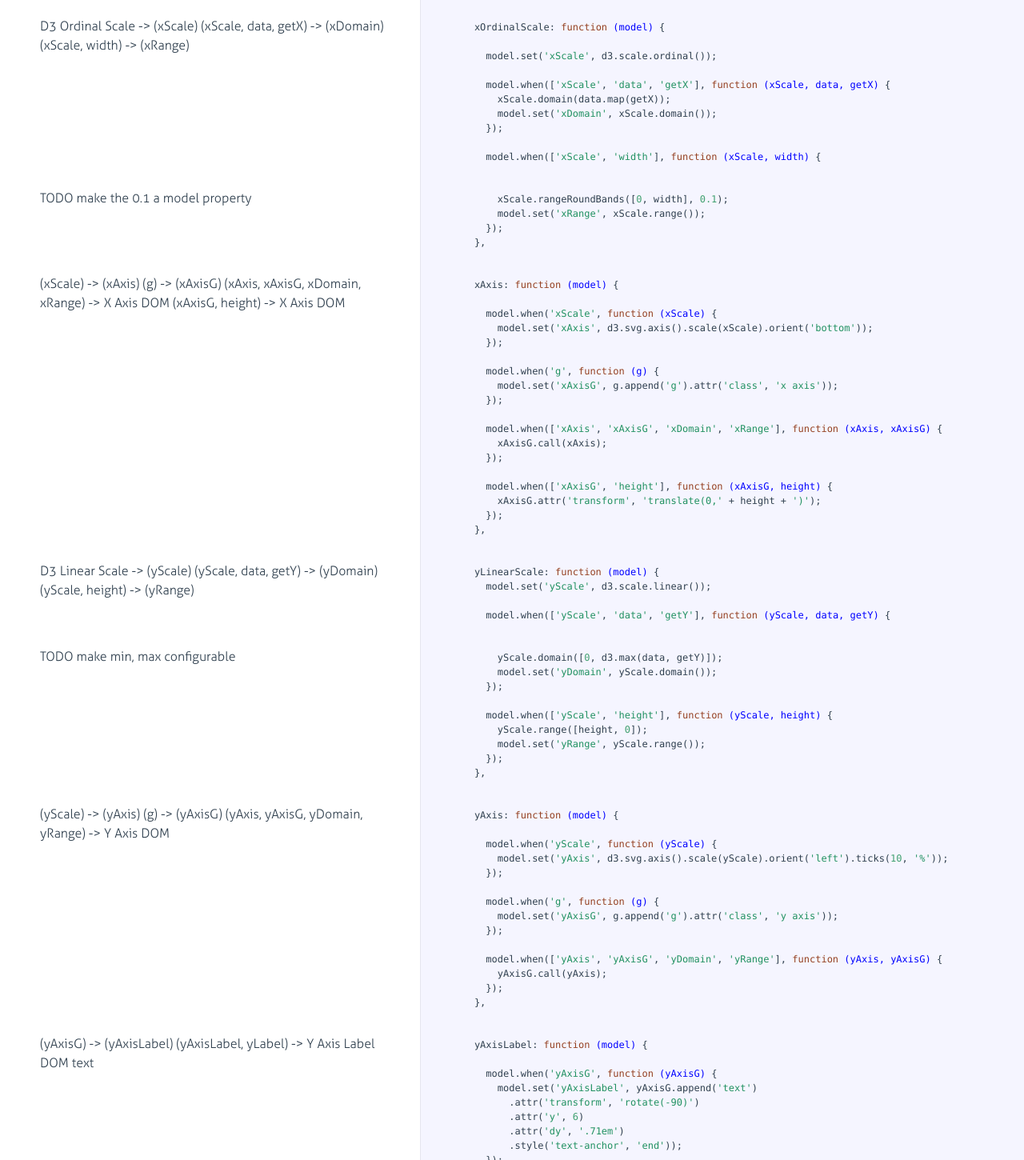
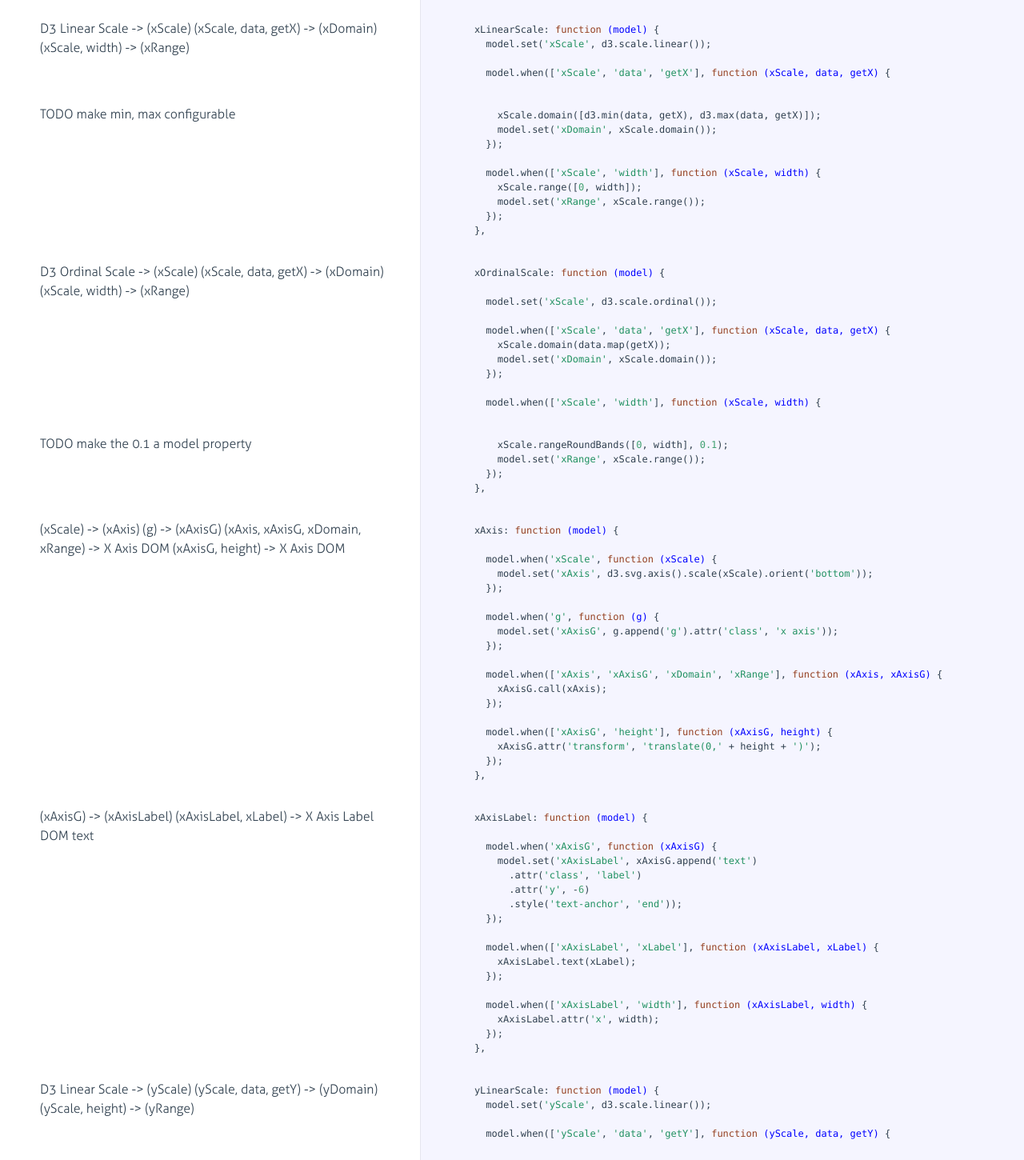
Before and after one commit to curran/reactivis-old, a website: page docs/reactivis.html in a window 1280 px wide. Shown: the part 660-2110 px from the top of the page at 80% size. Drawn offline with Linux system fonts and the light colour scheme.

Commit message:
Updated docs

```diff
--- a/docs/reactivis.html
+++ b/docs/reactivis.html
@@ -27,6 +27,8 @@
               <div class="pilwrap ">
                 <a class="pilcrow" href="#section-1">&#182;</a>
               </div>
+              <p>Reusable reactive model data flow subgraphs
+for constructung reactive data visualizations.</p>
 
             </div>
 
@@ -96,6 +98,49 @@
               <div class="pilwrap ">
                 <a class="pilcrow" href="#section-4">&#182;</a>
               </div>
+              <p>D3 Linear Scale -&gt; (xScale)
+(xScale, data, getX) -&gt; (xDomain)
+(xScale, width) -&gt; (xRange)</p>
+
+            </div>
+
+            <div class="content"><div class='highlight'><pre>    xLinearScale: <span class="hljs-function"><span class="hljs-keyword">function</span> <span class="hljs-params">(model)</span> {</span>
+      model.set(<span class="hljs-string">'xScale'</span>, d3.scale.linear());
+
+      model.when([<span class="hljs-string">'xScale'</span>, <span class="hljs-string">'data'</span>, <span class="hljs-string">'getX'</span>], <span class="hljs-function"><span class="hljs-keyword">function</span> <span class="hljs-params">(xScale, data, getX)</span> {</span></pre></div></div>
+
+        </li>
+
+
+        <li id="section-5">
+            <div class="annotation">
+
+              <div class="pilwrap ">
+                <a class="pilcrow" href="#section-5">&#182;</a>
+              </div>
+              <p>TODO make min, max configurable</p>
+
+            </div>
+
+            <div class="content"><div class='highlight'><pre>        xScale.domain([d3.min(data, getX), d3.max(data, getX)]);
+        model.set(<span class="hljs-string">'xDomain'</span>, xScale.domain());
+      });
+
+      model.when([<span class="hljs-string">'xScale'</span>, <span class="hljs-string">'width'</span>], <span class="hljs-function"><span class="hljs-keyword">function</span> <span class="hljs-params">(xScale, width)</span> {</span>
+        xScale.range([<span class="hljs-number">0</span>, width]);
+        model.set(<span class="hljs-string">'xRange'</span>, xScale.range());
+      });
+    },</pre></div></div>
+
+        </li>
+
+
+        <li id="section-6">
+            <div class="annotation">
+
+              <div class="pilwrap ">
+                <a class="pilcrow" href="#section-6">&#182;</a>
+              </div>
               <p>D3 Ordinal Scale -&gt; (xScale)
 (xScale, data, getX) -&gt; (xDomain)
 (xScale, width) -&gt; (xRange)</p>
@@ -116,11 +161,11 @@
         </li>
 
 
-        <li id="section-5">
+        <li id="section-7">
             <div class="annotation">
 
               <div class="pilwrap ">
-                <a class="pilcrow" href="#section-5">&#182;</a>
+                <a class="pilcrow" href="#section-7">&#182;</a>
               </div>
               <p>TODO make the 0.1 a model property</p>
 
@@ -134,11 +179,11 @@
         </li>
 
 
-        <li id="section-6">
+        <li id="section-8">
             <div class="annotation">
 
               <div class="pilwrap ">
-                <a class="pilcrow" href="#section-6">&#182;</a>
+                <a class="pilcrow" href="#section-8">&#182;</a>
               </div>
               <p>(xScale) -&gt; (xAxis)
 (g) -&gt; (xAxisG)
@@ -169,11 +214,43 @@
         </li>
 
 
-        <li id="section-7">
+        <li id="section-9">
             <div class="annotation">
 
               <div class="pilwrap ">
-                <a class="pilcrow" href="#section-7">&#182;</a>
+                <a class="pilcrow" href="#section-9">&#182;</a>
+              </div>
+              <p>(xAxisG) -&gt; (xAxisLabel)
+(xAxisLabel, xLabel) -&gt; X Axis Label DOM text</p>
+
+            </div>
+
+            <div class="content"><div class='highlight'><pre>    xAxisLabel: <span class="hljs-function"><span class="hljs-keyword">function</span> <span class="hljs-params">(model)</span> {</span>
+
+      model.when(<span class="hljs-string">'xAxisG'</span>, <span class="hljs-function"><span class="hljs-keyword">function</span> <span class="hljs-params">(xAxisG)</span> {</span>
+        model.set(<span class="hljs-string">'xAxisLabel'</span>, xAxisG.append(<span class="hljs-string">'text'</span>)
+          .attr(<span class="hljs-string">'class'</span>, <span class="hljs-string">'label'</span>)
+          .attr(<span class="hljs-string">'y'</span>, -<span class="hljs-number">6</span>)
+          .style(<span class="hljs-string">'text-anchor'</span>, <span class="hljs-string">'end'</span>));
+      });
+
+      model.when([<span class="hljs-string">'xAxisLabel'</span>, <span class="hljs-string">'xLabel'</span>], <span class="hljs-function"><span class="hljs-keyword">function</span> <span class="hljs-params">(xAxisLabel, xLabel)</span> {</span>
+        xAxisLabel.text(xLabel);
+      });
+
+      model.when([<span class="hljs-string">'xAxisLabel'</span>, <span class="hljs-string">'width'</span>], <span class="hljs-function"><span class="hljs-keyword">function</span> <span class="hljs-params">(xAxisLabel, width)</span> {</span>
+        xAxisLabel.attr(<span class="hljs-string">'x'</span>, width);
+      });
+    },</pre></div></div>
+
+        </li>
+
+
+        <li id="section-10">
+            <div class="annotation">
+
+              <div class="pilwrap ">
+                <a class="pilcrow" href="#section-10">&#182;</a>
               </div>
               <p>D3 Linear Scale -&gt; (yScale)
 (yScale, data, getY) -&gt; (yDomain)
@@ -189,17 +266,17 @@
         </li>
 
 
-        <li id="section-8">
+        <li id="section-11">
             <div class="annotation">
 
               <div class="pilwrap ">
-                <a class="pilcrow" href="#section-8">&#182;</a>
+                <a class="pilcrow" href="#section-11">&#182;</a>
               </div>
               <p>TODO make min, max configurable</p>
 
             </div>
 
-            <div class="content"><div class='highlight'><pre>        yScale.domain([<span class="hljs-number">0</span>, d3.max(data, getY)]);
+            <div class="content"><div class='highlight'><pre>        yScale.domain([d3.min(data, getY), d3.max(data, getY)]);
         model.set(<span class="hljs-string">'yDomain'</span>, yScale.domain());
       });
 
@@ -212,11 +289,11 @@
         </li>
 
 
-        <li id="section-9">
+        <li id="section-12">
             <div class="annotation">
 
               <div class="pilwrap ">
-                <a class="pilcrow" href="#section-9">&#182;</a>
+                <a class="pilcrow" href="#section-12">&#182;</a>
               </div>
               <p>(yScale) -&gt; (yAxis)
 (g) -&gt; (yAxisG)
@@ -227,8 +304,22 @@
             <div class="content"><div class='highlight'><pre>    yAxis: <span class="hljs-function"><span class="hljs-keyword">function</span> <span class="hljs-params">(model)</span> {</span>
 
       model.when(<span class="hljs-string">'yScale'</span>, <span class="hljs-function"><span class="hljs-keyword">function</span> <span class="hljs-params">(yScale)</span> {</span>
-        model.set(<span class="hljs-string">'yAxis'</span>, d3.svg.axis().scale(yScale).orient(<span class="hljs-string">'left'</span>).ticks(<span class="hljs-number">10</span>, <span class="hljs-string">'%'</span>));
-      });
+        model.set(<span class="hljs-string">'yAxis'</span>, d3.svg.axis().scale(yScale).orient(<span class="hljs-string">'left'</span>));</pre></div></div>
+
+        </li>
+
+
+        <li id="section-13">
+            <div class="annotation">
+
+              <div class="pilwrap ">
+                <a class="pilcrow" href="#section-13">&#182;</a>
+              </div>
+              <p>TODO add .ticks(10, ‘%’));</p>
+
+            </div>
+
+            <div class="content"><div class='highlight'><pre>      });
 
       model.when(<span class="hljs-string">'g'</span>, <span class="hljs-function"><span class="hljs-keyword">function</span> <span class="hljs-params">(g)</span> {</span>
         model.set(<span class="hljs-string">'yAxisG'</span>, g.append(<span class="hljs-string">'g'</span>).attr(<span class="hljs-string">'class'</span>, <span class="hljs-string">'y axis'</span>));
@@ -242,11 +333,11 @@
         </li>
 
 
-        <li id="section-10">
+        <li id="section-14">
             <div class="annotation">
 
               <div class="pilwrap ">
-                <a class="pilcrow" href="#section-10">&#182;</a>
+                <a class="pilcrow" href="#section-14">&#182;</a>
               </div>
               <p>(yAxisG) -&gt; (yAxisLabel)
 (yAxisLabel, yLabel) -&gt; Y Axis Label DOM text</p>
--- a/src/reactivis.js
+++ b/src/reactivis.js
@@ -1,3 +1,5 @@
+// Reusable reactive model data flow subgraphs
+// for constructung reactive data visualizations.
 define(['d3'], function(d3){
   var methods = {
 
```
Also changed, not shown: dist/reactivis-min.js, dist/reactivis.js.
